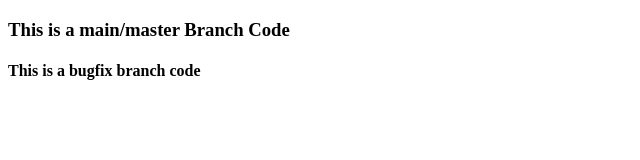
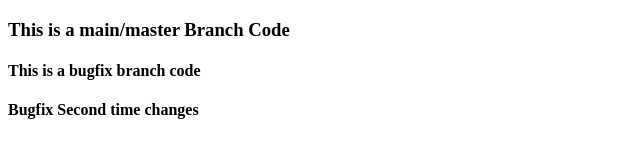
Before and after one commit to Ravitejatorrikonda/52r-main-branch, a plain HTML site: page index.html in a window 1280 px wide. Shown: the whole page, without its empty margins (0-640 px from the left). Drawn offline with Linux system fonts and the light colour scheme.

Commit message:
Bugfix second time changes

```diff
--- a/index.html
+++ b/index.html
@@ -8,5 +8,7 @@
 <body>
     <h3>This is a main/master Branch Code</h3>
     <h4>This is a bugfix branch code</h4>
+    <h4>Bugfix Second time changes
+    </h4>
 </body>
 </html>
```
